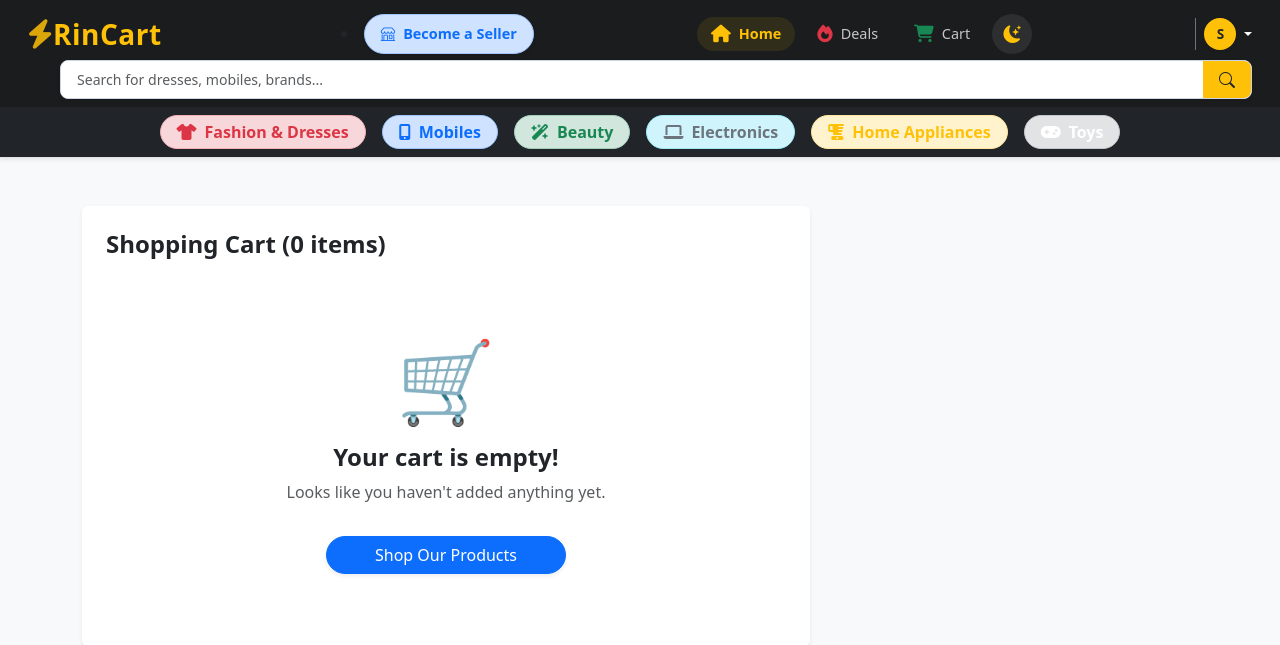
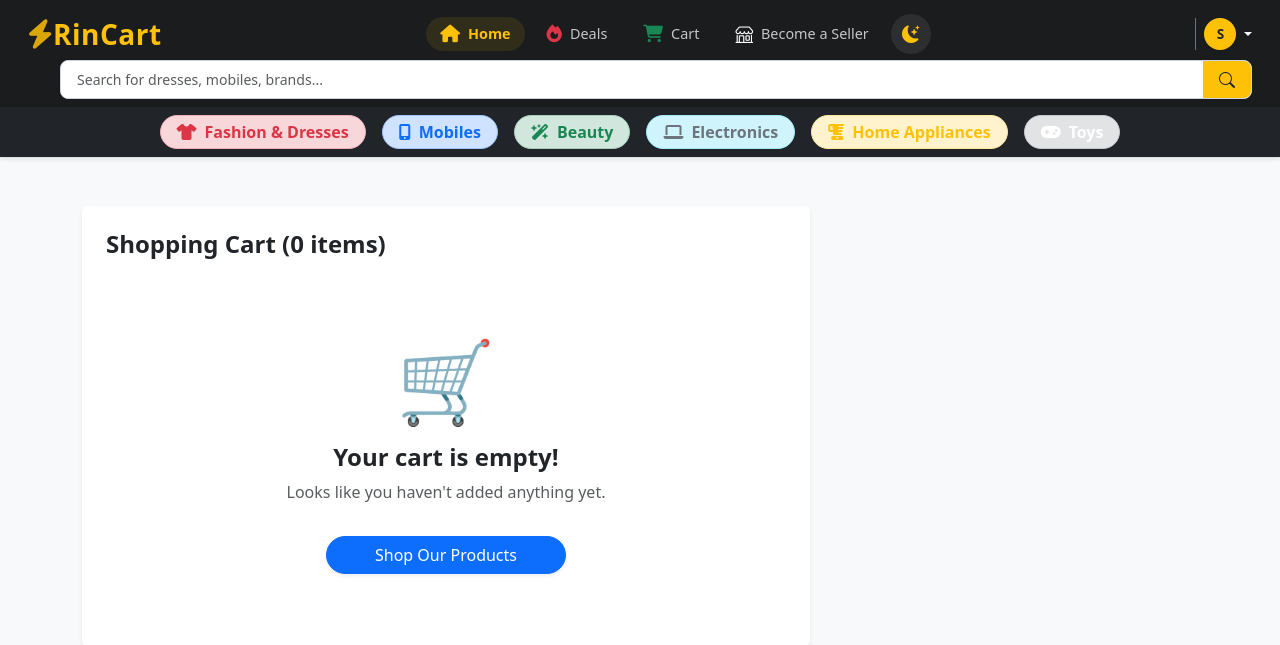
Before and after one commit to nihalyp/Rincart, a Django app: page /cart/ in a window 1280 px wide. Shown: the top 645 px of the page. Run offline with Django 5.2, Linux system fonts and the light colour scheme; the visitor is signed in with stand-in values (Sample User, id 1).

Commit message:
Refactor 'Become a Seller' link in navbar
Removed the 'Become a Seller' link from the navbar and added it back with a different structure.

```diff
--- a/rincartapp/templates/base.html
+++ b/rincartapp/templates/base.html
@@ -319,11 +319,7 @@
             <a class="navbar-brand text-warning fw-bold fs-3 m-0 d-flex align-items-center flex-shrink-0" href="/">
                 <i class="fa-solid fa-bolt me-1.5 text-warning animate-bolt"></i>RinCart
             </a>
-            <li class="nav-item ms-lg-3">
-                <a class="nav-link px-3 py-2 rounded-pill bg-primary-subtle text-primary fw-bold d-inline-flex align-items-center border border-primary-subtle shadow-sm transition" href="{% url 'become_seller' %}" style="font-size: 0.9rem;">
-                   <i class="bi bi-shop me-2"></i> Become a Seller
-                </a>
-            </li>
+
 
             <!-- 2. Navigation Menu Wrapper -->
             <div class="nav-menu-wrapper d-flex align-items-center">
@@ -345,6 +341,12 @@
                         <a class="nav-link d-flex align-items-center justify-content-center" href="{% url 'cart_view' %}" title="Cart">
                             <i class="fa-solid fa-cart-shopping text-success"></i>
                             <span class="d-none d-lg-inline ms-2">Cart</span>
+                        </a>
+                    </li>
+                    <li class="nav-item custom-nav-item">
+                        <a class="nav-link d-flex align-items-center justify-content-center" href="{% url 'become_seller' %}" title="Become seller">
+                            <i class="bi bi-shop text-white"></i>
+                            <span class="d-none d-lg-inline ms-2"> Become a Seller</span>
                         </a>
                     </li>
                     <!-- Dark Mode Toggle -->
```
